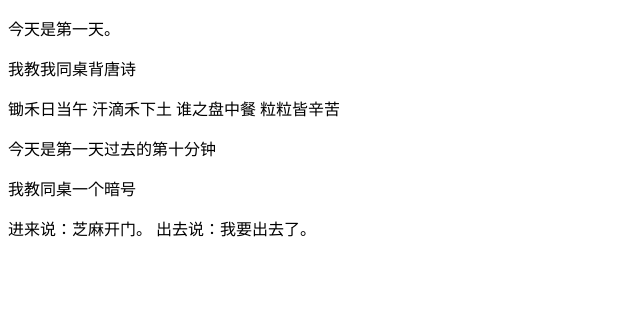
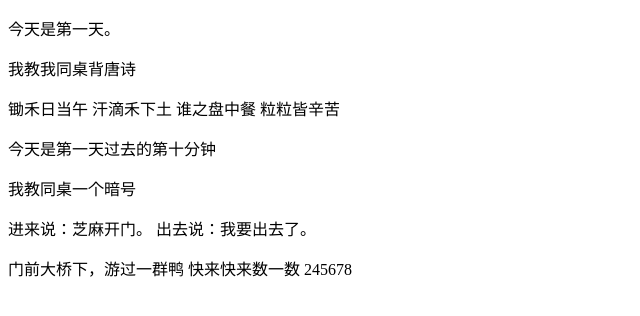
Before and after one commit to fenzhengkaishi/wohappy, a plain HTML site: page index.html in a window 1280 px wide. Shown: the whole page, without its empty margins (0-640 px from the left). Drawn offline with Linux system fonts and the light colour scheme.

Commit message:
第一次提交

```diff
--- a/index.html
+++ b/index.html
@@ -20,6 +20,10 @@
         进来说：芝麻开门。
         出去说：我要出去了。
     </p>
+    <p>
+        门前大桥下，游过一群鸭
+        快来快来数一数 245678
+    </p>
     <img src="../img/1.jpg" alt="">
     <img src="../img/2.jpeg" alt="">
     <img src="../img/3.jpg" alt="">
```
